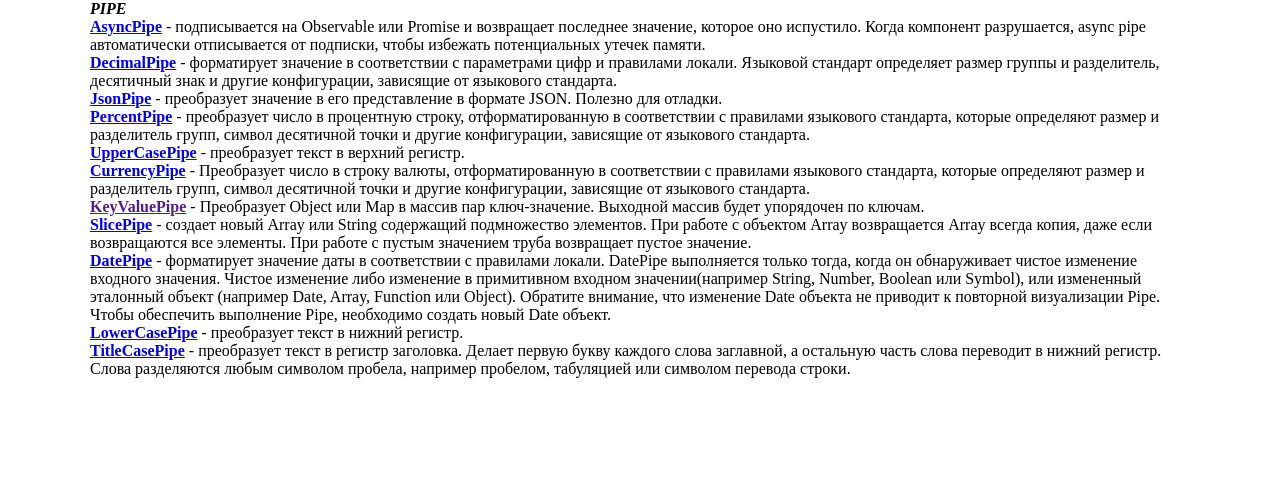
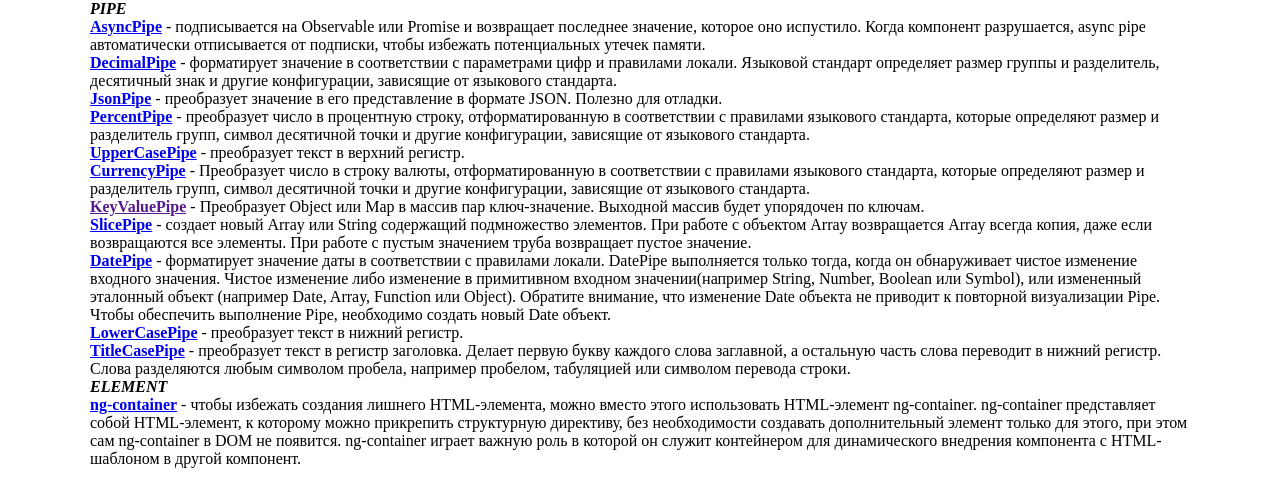
Before and after one commit to ArtemKashirin/API, an Angular app: page / in a window 1280 px wide. Shown: the top 504 px of the page. Built offline with nearby package versions, Linux system fonts and the light colour scheme.

Commit message:
ELEMENT: ng-container

```diff
--- a/src/app/app.component.html
+++ b/src/app/app.component.html
@@ -10,3 +10,5 @@
 <app-date-pipe></app-date-pipe>
 <app-lower-case-pipe></app-lower-case-pipe>
 <app-title-case-pipe></app-title-case-pipe>
+<p><b><i>ELEMENT</i></b></p>
+<app-ng-container></app-ng-container>
--- a/src/app/app.module.ts
+++ b/src/app/app.module.ts
@@ -14,6 +14,7 @@ import { SlicePipeComponent } from './pipe/slice-pipe/slice-pipe.component';
 import { DatePipeComponent } from './pipe/date-pipe/date-pipe.component';
 import { LowerCasePipeComponent } from './pipe/lower-case-pipe/lower-case-pipe.component';
 import { TitleCasePipeComponent } from './pipe/title-case-pipe/title-case-pipe.component';
+import { NgContainerComponent } from './element/ng-container/ng-container.component';
 
 @NgModule({
   declarations: [
@@ -28,7 +29,8 @@ import { TitleCasePipeComponent } from './pipe/title-case-pipe/title-case-pipe.c
     SlicePipeComponent,
     DatePipeComponent,
     LowerCasePipeComponent,
-    TitleCasePipeComponent
+    TitleCasePipeComponent,
+    NgContainerComponent
   ],
   imports: [
     BrowserModule,
--- /dev/null
+++ b/src/app/element/ng-container/ng-container.component.html
@@ -0,0 +1,21 @@
+<p><b><a [href] = "this.ngContainer">ng-container</a></b> - чтобы избежать создания лишнего HTML-элемента, можно вместо этого
+  использовать HTML-элемент ng-container. ng-container представляет собой HTML-элемент, к которому можно прикрепить структурную
+  директиву, без необходимости создавать дополнительный элемент только для этого, при этом сам ng-container в DOM не появится. ng-container
+  играет важную роль в которой он служит контейнером для динамического внедрения компонента с HTML-шаблоном в другой компонент.</p>
+
+<!--<div>-->
+<!--  &lt;!&ndash;p - появится в DOM, даже если в массиве не будет ни одного элемента&ndash;&gt;-->
+<!--  <p *ngFor = "let user  of this.users">-->
+<!--    <span>{{ user.firstName }}</span>,-->
+<!--    <span>{{ user.lastName }}</span>,-->
+<!--    <span>{{ user.age }}</span>,-->
+<!--    <span>{{ user.city }}</span>-->
+<!--  </p>-->
+<!--  &lt;!&ndash;ng-container в DOM не появится&ndash;&gt;-->
+<!--  <ng-container *ngFor = "let user  of this.users">-->
+<!--    <span>{{ user.firstName | uppercase }}</span>,-->
+<!--    <span>{{ user.lastName | uppercase }}</span>,-->
+<!--    <span>{{ user.age }}</span>,-->
+<!--    <span>{{ user.city | uppercase }}</span>-->
+<!--  </ng-container>-->
+<!--</div>-->
--- /dev/null
+++ b/src/app/element/ng-container/ng-container.component.ts
@@ -0,0 +1,23 @@
+import {Component, OnInit} from '@angular/core';
+
+@Component({
+  selector: 'app-ng-container',
+  templateUrl: './ng-container.component.html',
+  styleUrls: ['./ng-container.component.scss']
+})
+export class NgContainerComponent implements OnInit {
+  public ngContainer: string = 'https://angular.io/api/core/ng-container';
+  public users = [{
+    firstName: 'ivan',
+    lastName: 'ivanov',
+    age: '20',
+    city: 'moscow'
+  }];
+
+  constructor() {
+  }
+
+  ngOnInit(): void {
+  }
+
+}
```
Also changed, not shown: src/app/element/ng-container/ng-container.component.scss (added).
